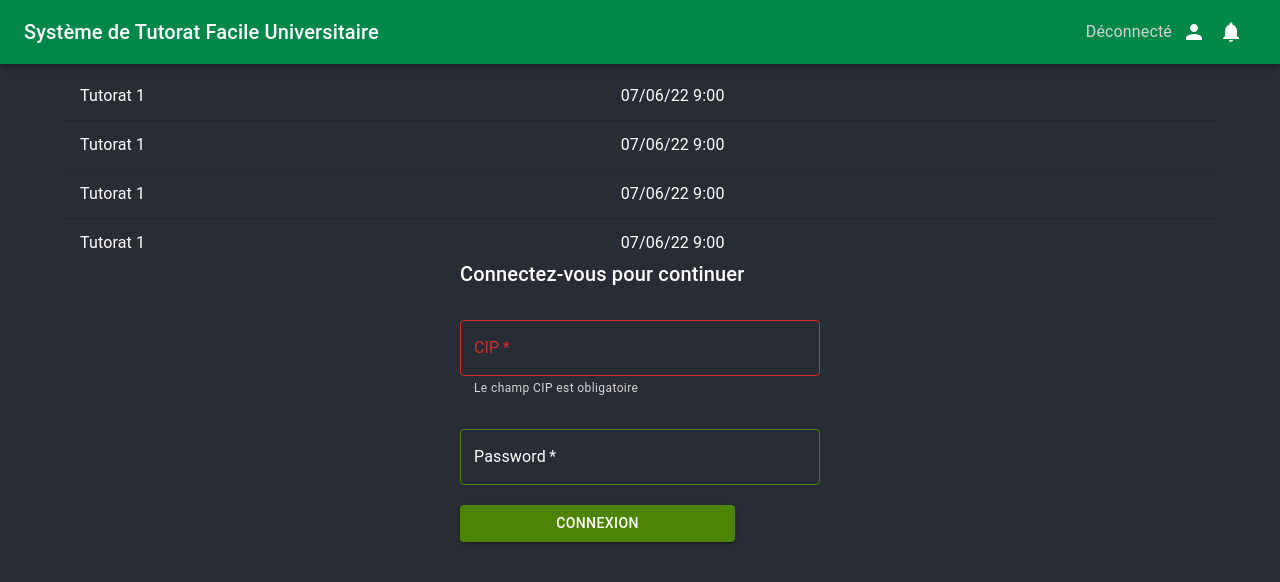
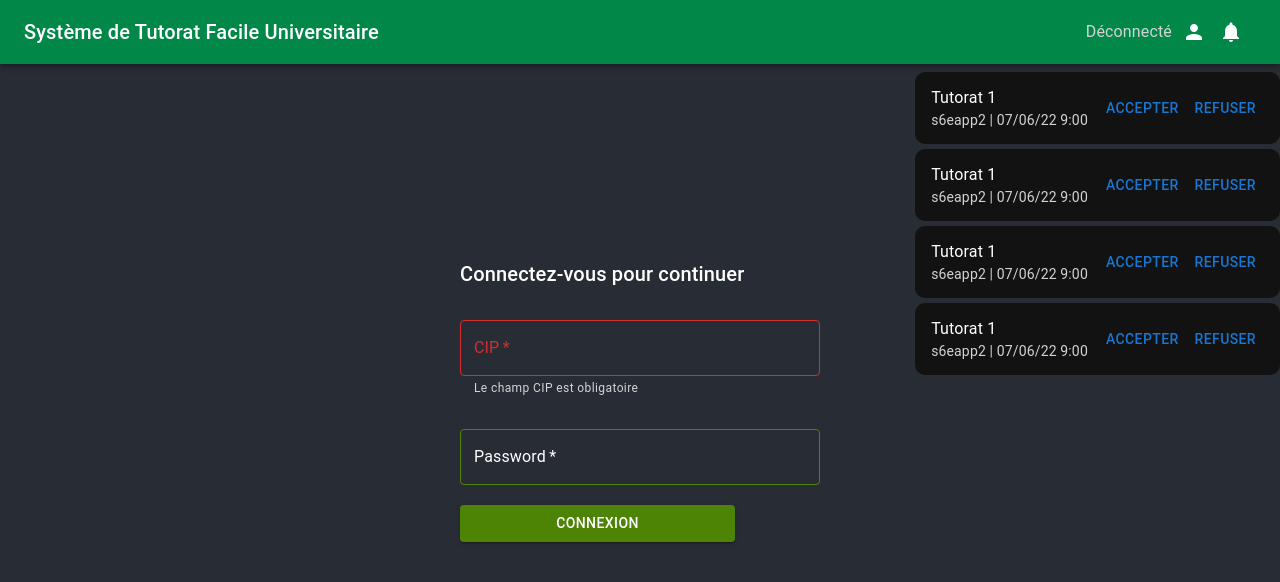
Before and after one commit to Alexinlife/ProjetS3GI, a React (Create React App) app in the folder stu-client/: page / in a window 1280 px wide. Both pictures are taken after a click on the button "notifications". Shown: the top 582 px of the page. Built offline with nearby package versions, Linux system fonts and the light colour scheme.

Commit message:
edit Notification

```diff
--- a/stu-client/src/components/Notifications.jsx
+++ b/stu-client/src/components/Notifications.jsx
@@ -1,12 +1,7 @@
 import React from 'react';
 import '../css/UdS.css';
 import '../css/Notifications.css';
-import List from '@mui/material/List';
-import ListItem from '@mui/material/ListItem';
-import ListItemButton from '@mui/material/ListItemButton';
-import ListItemText from '@mui/material/ListItemText';
-import Divider from '@mui/material/Divider';
-import { Container } from '@mui/material';
+import { Box, Button, List, ListItem, ListItemText } from '@mui/material/';
 
 export default class Schedule extends React.Component {
   state = {
@@ -15,39 +10,30 @@ import { Container } from '@mui/material';
 
   render() {
     return (
-      <Container className="notifications" sx={{ width: '100%', maxWidth: 360, bgcolor: 'background:paper' }}>
-        <nav>
+      <Box className="ntf-notifications">
         <List>
-            <ListItem className="Sch-item" disablePadding>
-              <ListItemButton>
-                <ListItemText id="1" primary="Tutorat 1" />
-                <ListItemText className="Sch-time" primary="07/06/22 9:00" />
-              </ListItemButton>
+          <ListItem className="UdS-item">
+            <ListItemText primary={"Tutorat 1"} secondary={"s6eapp2 | 07/06/22 9:00"} />
+            <Button className="ntf-accept" variant="text">Accepter</Button>
+            <Button variant="text">Refuser</Button>
           </ListItem>
-            <Divider />
-            <ListItem className="Sch-item" disablePadding>
-              <ListItemButton>
-                <ListItemText id="2" primary="Tutorat 1" />
-                <ListItemText className="Sch-time" primary="07/06/22 9:00" />
-              </ListItemButton>
+          <ListItem className="UdS-item">
+            <ListItemText primary={"Tutorat 1"} secondary={"s6eapp2 | 07/06/22 9:00"} />
+            <Button variant="text">Accepter</Button>
+            <Button variant="text">Refuser</Button>
           </ListItem>
-            <Divider />
-            <ListItem className="Sch-item" disablePadding>
-              <ListItemButton>
-                <ListItemText id="3" primary="Tutorat 1" />
-                <ListItemText className="Sch-time" primary="07/06/22 9:00" />
-              </ListItemButton>
+          <ListItem className="UdS-item">
+            <ListItemText primary={"Tutorat 1"} secondary={"s6eapp2 | 07/06/22 9:00"} />
+            <Button variant="text">Accepter</Button>
+            <Button variant="text">Refuser</Button>
           </ListItem>
-            <Divider />
-            <ListItem className="Sch-item" disablePadding>
-              <ListItemButton>
-                <ListItemText id="4" primary="Tutorat 1" />
-                <ListItemText className="Sch-time" primary="07/06/22 9:00" />
-              </ListItemButton>
+          <ListItem className="UdS-item">
+            <ListItemText primary={"Tutorat 1"} secondary={"s6eapp2 | 07/06/22 9:00"} />
+            <Button variant="text">Accepter</Button>
+            <Button variant="text">Refuser</Button>
           </ListItem>
         </List>
-        </nav>
-      </Container>
+      </Box>
     );
   }
 }
```
Lines whose indentation alone changed are shown as unchanged.
